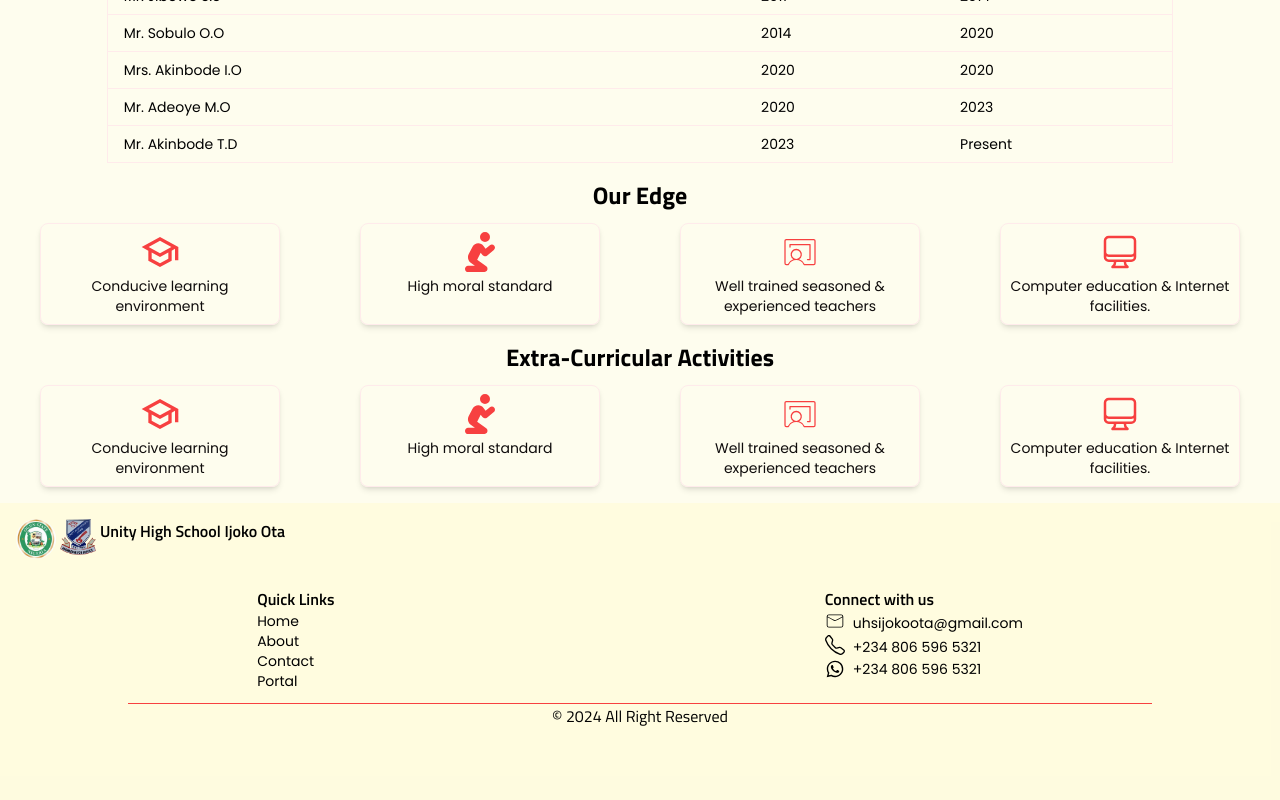
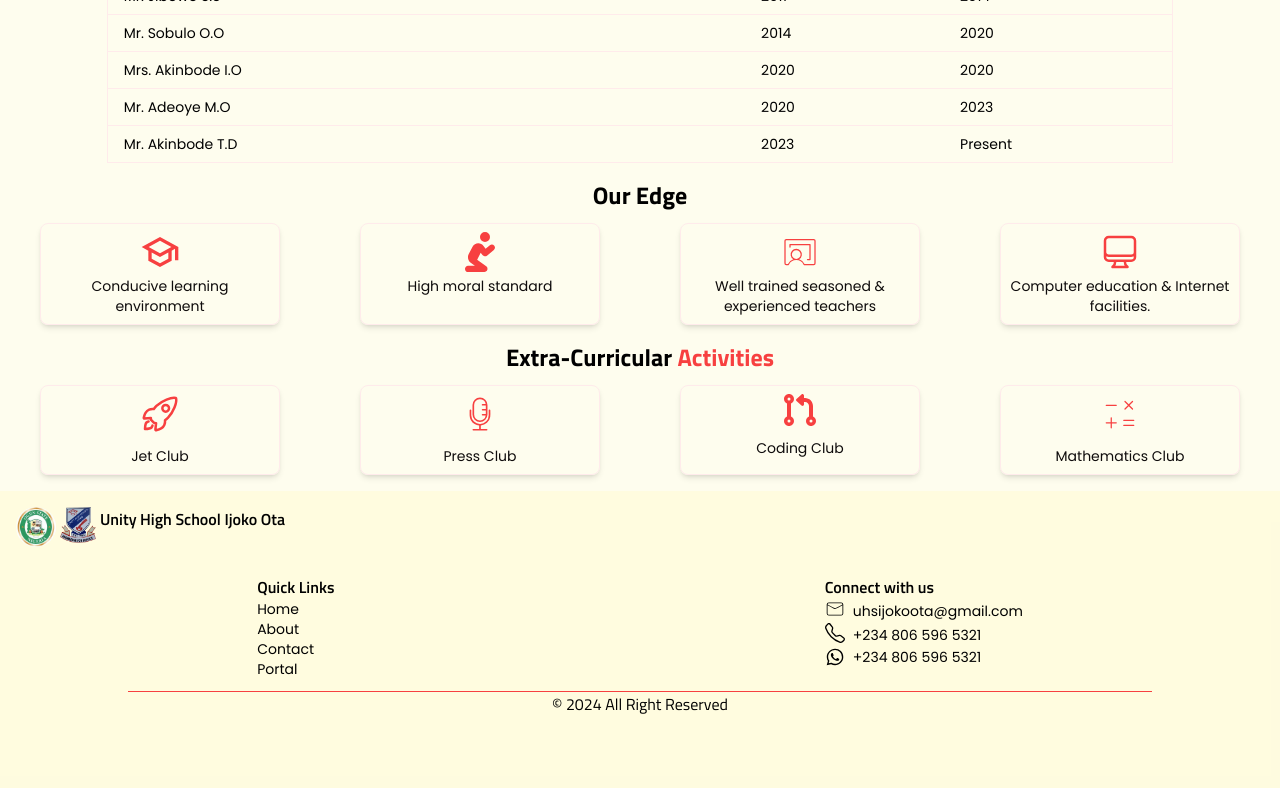
Before and after one commit to OlaiwonAbdullahi/UnityHighSch-v2, a React (Vite) app: page /about in a window 1280 px wide. Shown: the part 2019-2819 px from the top of the page. Built offline with nearby package versions, Linux system fonts and the light colour scheme.

Commit message:
update Curiculum.jsx

```diff
--- a/src/components/Curiculum.jsx
+++ b/src/components/Curiculum.jsx
@@ -1,24 +1,25 @@
-import { MdOutlineSchool } from "react-icons/md";
-import { FaPersonPraying } from "react-icons/fa6";
-import { PiChalkboardTeacherThin } from "react-icons/pi";
-import { HiOutlineComputerDesktop } from "react-icons/hi2";
+import { IoRocketOutline } from "react-icons/io5";
+import { CiMicrophoneOn } from "react-icons/ci";
+import { PiMathOperationsThin } from "react-icons/pi";
+
+import { FaCodePullRequest } from "react-icons/fa6";
 
 const edges = [
   {
-    icon: <MdOutlineSchool className="h-10 w-10" />,
-    text: "Conducive learning environment",
+    icon: <IoRocketOutline className="h-10 w-10" />,
+    text: "Jet Club",
   },
   {
-    icon: <FaPersonPraying className="h-10 w-10" />,
-    text: "High moral standard",
+    icon: <CiMicrophoneOn className="h-10 w-10" />,
+    text: "Press Club",
   },
   {
-    icon: <PiChalkboardTeacherThin className="h-10 w-10" />,
-    text: "Well trained seasoned & experienced teachers",
+    icon: <FaCodePullRequest className="h-8 w-8" />,
+    text: "Coding Club",
   },
   {
-    icon: <HiOutlineComputerDesktop className="h-10 w-10" />,
-    text: "Computer education & Internet facilities.",
+    icon: <PiMathOperationsThin className="h-10 w-10" />,
+    text: "Mathematics Club",
   },
 ];
 
@@ -26,13 +27,13 @@ const Curiculum = () => {
   return (
     <div className="flex flex-col gap-3 my-4">
       <h2 className="text-2xl font-titalium font-bold text-center">
-        Extra-Curricular Activities
+        Extra-Curricular <span className=" text-secondary"> Activities</span>
       </h2>
       <div className="flex justify-around flex-wrap font-poppins text-sm">
         {edges.map((edge, index) => (
           <div
             key={index}
-            className=" text-secondary p-2 flex flex-col items-center w-60 rounded-lg border border-primary transition duration-300 shadow-md"
+            className=" text-secondary p-2 flex flex-col gap-2 items-center w-60 rounded-lg border border-primary transition duration-300 shadow-md"
             role="presentation"
             aria-label={edge.text}
           >
```
